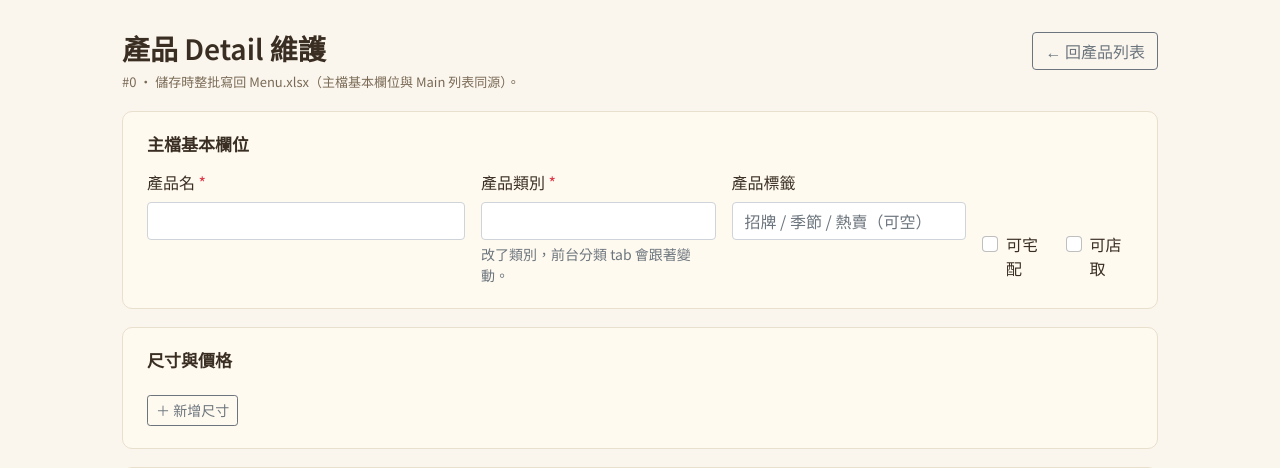
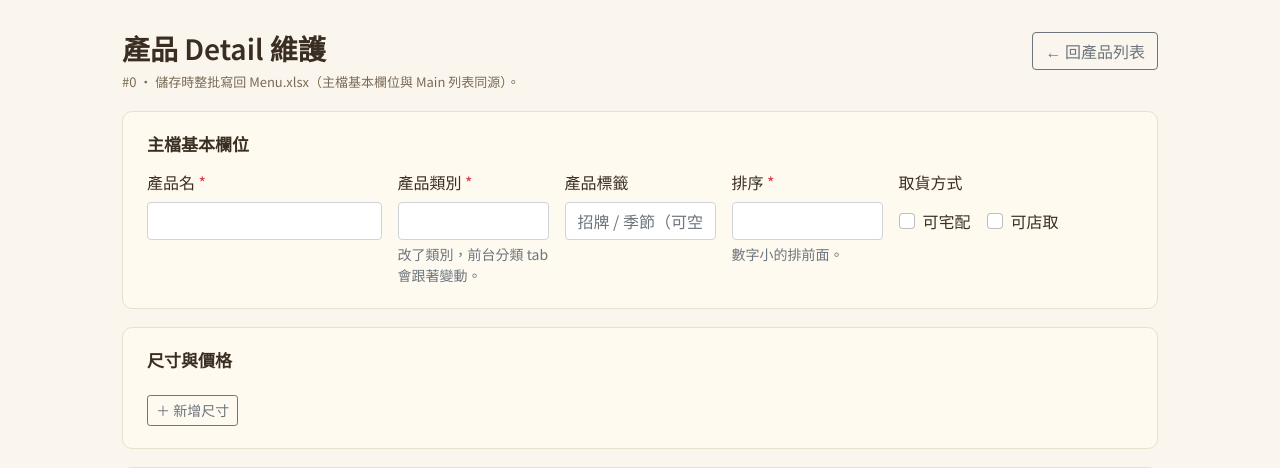
Before and after one commit to shenher/linghsiang, an ASP.NET Core app: template OfficialWeb/Views/Admin/ProductDetail.cshtml in a window 1280 px wide. Shown: the part 59-527 px from the top of the page. Run offline with ASP.NET Core 8, Linux system fonts and the light colour scheme; the template is opened without the code that fills it, so the values that code supplies are empty; the project's own start-up code is not run, and a stand-in starts its controllers and pages; some libraries are stand-ins or nearby versions.

Commit message:
產品排序維護：後台列表顯示排序、新增/Detail 可維護排序；修正 Detail 取貨方式 checkbox 對齊
- 後台產品列表新增「排序」欄（GetAll 依排序升冪＋編號 tie-break）
- 新增產品 Modal 可指定排序，留空自動排最後（既有最大排序 +1）
- Detail 維護頁新增排序欄位，儲存一併寫回（移除原「保留既有排序」邏輯）
- 前台菜單與分類 tab 過濾沿用同一排序來源，維持升冪
- Detail 主檔「可宅配/可店取」改為「取貨方式」群組：與同列輸入框垂直置中對齊，
  修正桌機版被鄰欄 form-text 撐高導致的偏移；label 加 nowrap 防止換行撐高
- 新增 .claude/skills/verify 驗證配方（隔離 DataRoot + Playwright）

Co-Authored-By: Claude Fable 5 <noreply@anthropic.com>
Claude-Session: https://claude.ai/code/session_01V8JcD5pHGK2poFDn39KGN7

```diff
--- a/OfficialWeb/Controllers/AdminController.cs
+++ b/OfficialWeb/Controllers/AdminController.cs
@@ -159,6 +159,7 @@ namespace OfficialWeb.Controllers
                 Tag = string.IsNullOrWhiteSpace(vm.Tag) ? null : vm.Tag.Trim(),
                 CanDeliver = vm.CanDeliver,
                 CanPickup = vm.CanPickup,
+                Sort = vm.Sort ?? 0,
             });
             return Json(new { ok = true, id });
         }
@@ -195,6 +196,7 @@ namespace OfficialWeb.Controllers
                 Tag = data.Main.Tag,
                 CanDeliver = data.Main.CanDeliver,
                 CanPickup = data.Main.CanPickup,
+                Sort = data.Main.Sort,
                 Description = data.Main.Description,
                 AllergenNote = data.Main.AllergenNote,
                 ServingGrams = data.Main.ServingGrams,
@@ -243,6 +245,7 @@ namespace OfficialWeb.Controllers
                     Tag = string.IsNullOrWhiteSpace(vm.Tag) ? null : vm.Tag.Trim(),
                     CanDeliver = vm.CanDeliver,
                     CanPickup = vm.CanPickup,
+                    Sort = vm.Sort ?? 0,
                     Description = string.IsNullOrWhiteSpace(vm.Description) ? null : vm.Description.Trim(),
                     AllergenNote = string.IsNullOrWhiteSpace(vm.AllergenNote) ? null : vm.AllergenNote.Trim(),
                     ServingGrams = vm.ServingGrams,
--- a/OfficialWeb/Models/ViewModels/AdminProductCreateViewModel.cs
+++ b/OfficialWeb/Models/ViewModels/AdminProductCreateViewModel.cs
@@ -24,5 +24,10 @@ namespace OfficialWeb.Models.ViewModels
 
         [Display(Name = "可店取")]
         public bool CanPickup { get; set; }
+
+        /// <summary>顯示排序（升冪）；留空 = 自動排在最後（既有最大排序 +1）。</summary>
+        [Range(1, 100000, ErrorMessage = "排序須為 1–100000 的整數")]
+        [Display(Name = "排序")]
+        public int? Sort { get; set; }
     }
 }
--- a/OfficialWeb/Models/ViewModels/AdminProductDetailEditViewModel.cs
+++ b/OfficialWeb/Models/ViewModels/AdminProductDetailEditViewModel.cs
@@ -27,6 +27,12 @@ namespace OfficialWeb.Models.ViewModels
 
         [Display(Name = "可店取")]
         public bool CanPickup { get; set; }
+
+        /// <summary>顯示排序（後台列表與前台菜單皆升冪）。</summary>
+        [Required(ErrorMessage = "請輸入排序")]
+        [Range(0, 100000, ErrorMessage = "排序須為 0–100000 的整數")]
+        [Display(Name = "排序")]
+        public int? Sort { get; set; }
 
         // ── 詳細頁文案 ──
         [Display(Name = "產品描述")]
--- a/OfficialWeb/Views/Admin/ProductDetail.cshtml
+++ b/OfficialWeb/Views/Admin/ProductDetail.cshtml
@@ -20,23 +20,31 @@
     <div class="admin-panel">
         <h2 class="admin-h2">主檔基本欄位</h2>
         <div class="row g-3">
-            <div class="col-md-4">
+            <div class="col-md-3">
                 <label asp-for="Name" class="form-label">產品名 <span class="text-danger">*</span></label>
                 <input asp-for="Name" class="form-control" />
                 <span asp-validation-for="Name" class="text-danger small"></span>
             </div>
-            <div class="col-md-3">
+            <div class="col-md-2">
                 <label asp-for="Category" class="form-label">產品類別 <span class="text-danger">*</span></label>
                 <input asp-for="Category" class="form-control" />
                 <span asp-validation-for="Category" class="text-danger small"></span>
                 <div class="form-text">改了類別，前台分類 tab 會跟著變動。</div>
             </div>
-            <div class="col-md-3">
+            <div class="col-md-2">
                 <label asp-for="Tag" class="form-label">產品標籤</label>
-                <input asp-for="Tag" class="form-control" placeholder="招牌 / 季節 / 熱賣（可空）" />
+                <input asp-for="Tag" class="form-control" placeholder="招牌 / 季節（可空）" />
                 <span asp-validation-for="Tag" class="text-danger small"></span>
             </div>
-            <div class="col-md-2 d-flex align-items-end gap-3 pb-1">
+            <div class="col-md-2">
+                <label asp-for="Sort" class="form-label">排序 <span class="text-danger">*</span></label>
+                <input asp-for="Sort" class="form-control" type="number" min="0" step="1" />
+                <span asp-validation-for="Sort" class="text-danger small"></span>
+                <div class="form-text">數字小的排前面。</div>
+            </div>
+            <div class="col-md-3">
+                <span class="form-label d-block">取貨方式</span>
+                <div class="admin-check-group">
                     <div class="form-check">
                         <input asp-for="CanDeliver" class="form-check-input" />
                         <label asp-for="CanDeliver" class="form-check-label">可宅配</label>
@@ -44,6 +52,7 @@
                     <div class="form-check">
                         <input asp-for="CanPickup" class="form-check-input" />
                         <label asp-for="CanPickup" class="form-check-label">可店取</label>
+                    </div>
                 </div>
             </div>
         </div>
--- a/OfficialWeb/wwwroot/css/site.css
+++ b/OfficialWeb/wwwroot/css/site.css
@@ -1006,6 +1006,17 @@ button { cursor: pointer; }
 .admin-table { margin-bottom: 0; }
 .admin-table th { font-size: 13px; color: var(--muted); font-weight: 500; }
 .admin-table td { font-size: 14px; }
+.admin-table .admin-col-sort { width: 64px; }
+
+/* Detail 主檔「取貨方式」checkbox 群組：高度對齊同列 .form-control、垂直置中 */
+.admin-check-group {
+  display: flex;
+  align-items: center;
+  gap: 16px;
+  min-height: calc(1.5em + 0.75rem + 2px);
+}
+.admin-check-group .form-check { margin-bottom: 0; }
+.admin-check-group .form-check-label { white-space: nowrap; }
 
 .admin-login-card {
   max-width: 380px;
--- a/OfficialWeb/wwwroot/js/admin-products.js
+++ b/OfficialWeb/wwwroot/js/admin-products.js
@@ -30,6 +30,7 @@
                 Name: document.getElementById('createName').value.trim(),
                 Category: document.getElementById('createCategory').value.trim(),
                 Tag: document.getElementById('createTag').value.trim(),
+                Sort: document.getElementById('createSort').value.trim(), // 空字串 → 後端繫結為 null（自動排最後）
                 CanDeliver: document.getElementById('createDeliver').checked,
                 CanPickup: document.getElementById('createPickup').checked,
             }).then(function (res) {
```
Also changed, not shown: CLAUDE.md (+2 -2 lines), OfficialWeb/Services/MenuExcelService.cs (+6 -5 lines), OfficialWeb/Views/Admin/Products.cshtml (+7 -0 lines), .claude/skills/verify/SKILL.md (added). Lines whose indentation alone changed are shown as unchanged.
